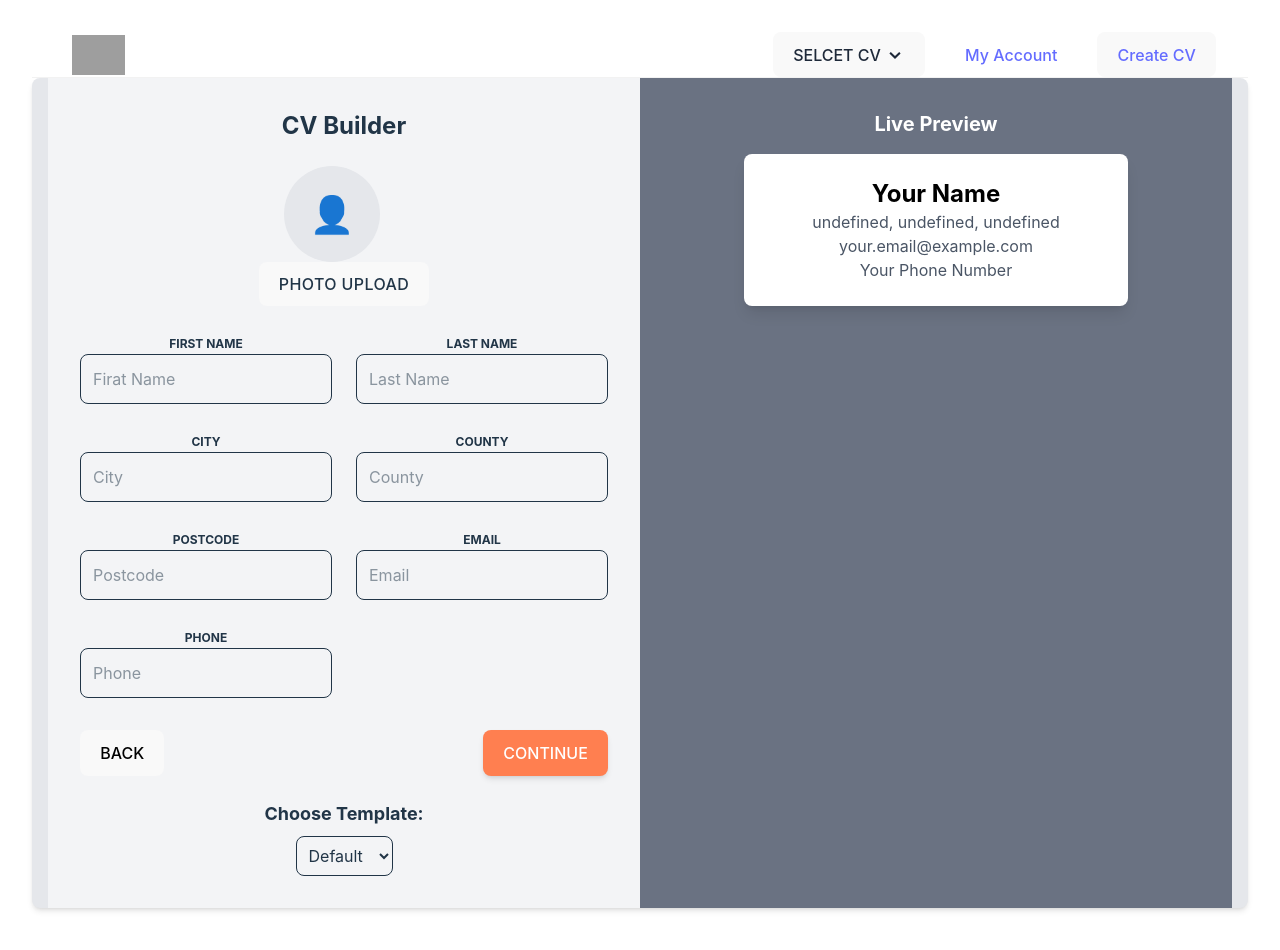
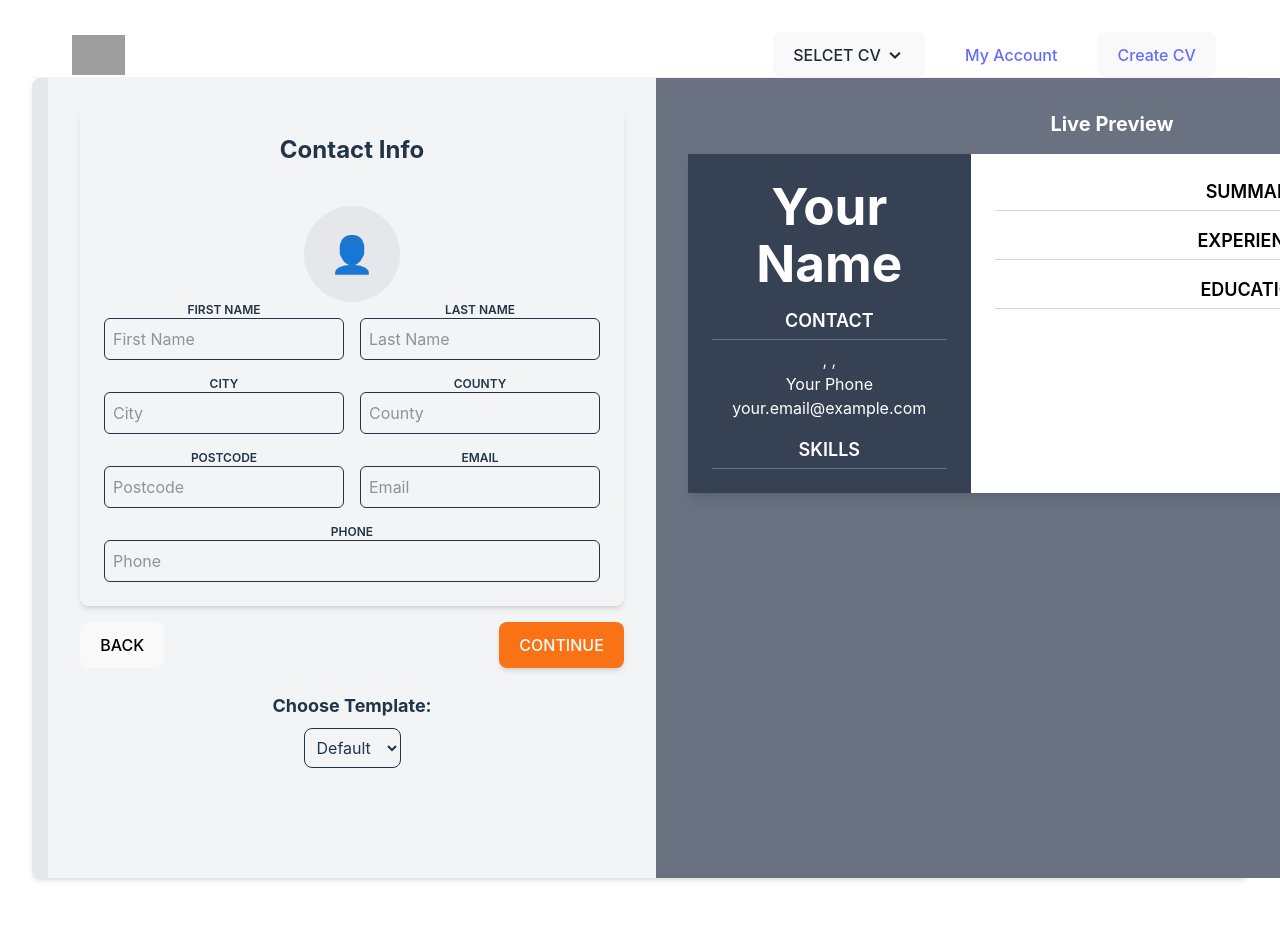
Before and after one commit to socovidiu/CV_Generator, a React (Vite) app in the folder cv-builder-frontend/: page /cvs in a window 1280 px wide. Shown: the top 950 px of the page. Built offline with nearby package versions, Linux system fonts and the light colour scheme; grey boxes are pictures that could not be loaded.

Commit message:
Add component for Contact Info form, add some styling for the preview

```diff
--- a/cv-builder-frontend/src/App.tsx
+++ b/cv-builder-frontend/src/App.tsx
@@ -7,7 +7,7 @@ import "./App.css";
 
 const App: React.FC = () => {
     return (
-        <div className="flex min-h-dvh flex-col antialiased min-h-screen ">
+        <div className="flex min-w-full flex-col antialiased min-h-screen ">
             {/* Navbar */}
             <Navbar />
 
--- a/cv-builder-frontend/src/components/ContactInfo.tsx
+++ b/cv-builder-frontend/src/components/ContactInfo.tsx
@@ -1,121 +1,149 @@
-import React from "react";
+import React, { useEffect, useState } from "react";
 import { UseFormRegister, FieldErrors, UseFormHandleSubmit } from "react-hook-form";
+import { ContactData } from "../types/CVtype";
 
 interface ContactInfoProps {
-    register: UseFormRegister<any>;
-    errors: FieldErrors;
-    handleSubmit: UseFormHandleSubmit<any>;
-    onSubmit: (data: any) => void;
-    editingId: string | null;
-    setSelectedTemplate: (value: string) => void;
+    register: UseFormRegister<ContactData>;
+    errors: FieldErrors<ContactData>;
+    handleSubmit: UseFormHandleSubmit<ContactData>;
+    onSubmit: (cvData: ContactData) => void;
+    photo: string | null;
+    setPhoto: (photo: string | null) => void;
 }
 
-const ContactInfo: React.FC<ContactInfoProps> = ({
-    register,
-    errors,
-    handleSubmit,
-    onSubmit,
-    editingId,
-    setSelectedTemplate
-}) => {
+const ContactInfo: React.FC<ContactInfoProps> = ({ register, errors, handleSubmit, onSubmit, photo, setPhoto }) => {
+
+
+    // Handle file selection
+    const handlePhotoUpload = (event: React.ChangeEvent<HTMLInputElement>) => {
+        const file = event.target.files?.[0];
+        if (file) {
+            const reader = new FileReader();
+            reader.onloadend = () => setPhoto(reader.result as string);
+            reader.readAsDataURL(file);
+        }
+    };
+
+
     return (
-        <div className="w-1/2 p-8 bg-gray-100">
-            <h2 className="text-2xl font-bold mb-6">CV Builder</h2>
+        <form onSubmit={handleSubmit(onSubmit)} className="flex flex-col items-center bg-gray-100 p-6 rounded-lg shadow-md w-full">
+            <h2 className="text-2xl font-bold mb-4">Contact Info</h2>
 
             {/* Photo Upload Section */}
-            <div className="flex flex-col items-center mt-6 space-y-3">
-                <div className="w-24 h-24 bg-gray-200 rounded-full flex items-center justify-center text-gray-500 text-4xl">👤</div>
-                <button className="px-6 py-2 text-sm font-semibold tracking-wide">PHOTO UPLOAD</button>
+            <div className="flex flex-col items-center mt-6">
+                <label htmlFor="photo-upload" className="cursor-pointer">
+                    {photo ? (
+                        <img
+                            src={photo}
+                            alt="Uploaded"
+                            className="w-24 h-24 rounded-full object-cover border border-gray-400"
+                        />
+                    ) : (
+                        <div className="w-24 h-24 bg-gray-200 rounded-full flex items-center justify-center text-gray-500 text-4xl">
+                            👤
                         </div>
-
-            <form onSubmit={handleSubmit(onSubmit)} className="space-y-4">
-                {/* Form Section */}
-                <div className="grid grid-cols-2 gap-6 mt-6">
-                    <div>
-                        <label className="text-xs font-bold uppercase">First Name</label>
+                    )}
+                </label>
                 <input
-                            {...register("firstName", { required: "First name is required" })}
-                            placeholder="First Name"
-                            className="w-full p-3 border rounded-lg focus:outline-none focus:ring-2 focus:ring-blue-500"
-                        />
-                    </div>
-                    <div>
-                        <label className="text-xs font-bold uppercase">Last Name</label>
-                        <input
-                            {...register("lastName", { required: "Last name is required" })}
-                            placeholder="Last Name"
-                            className="w-full p-3 border rounded-lg focus:outline-none focus:ring-2 focus:ring-blue-500"
+                    id="photo-upload"
+                    type="file"
+                    accept="image/*"
+                    className="hidden"
+                    onChange={handlePhotoUpload}
                 />
             </div>
 
-                    {/* Address Fields */}
+            {/* Grid Layout for Inputs */}
+            <div className="grid grid-cols-2 gap-4 w-full">
+                {/* First Name */}
                 <div>
-                        <label className="text-xs font-bold uppercase">City</label>
+                    <label className="block text-xs font-semibold">FIRST NAME</label>
+                    <input
+                        {...register("firstName", { required: "First name is required" })}
+                        className="w-full border rounded-md p-2"
+                        placeholder="First Name"
+                    />
+                    {errors.firstName && <p className="text-red-500 text-xs">{errors.firstName.message}</p>}
+                </div>
+
+                {/* Last Name */}
+                <div>
+                    <label className="block text-xs font-semibold">LAST NAME</label>
+                    <input
+                        {...register("lastName", { required: "Last name is required" })}
+                        className="w-full border rounded-md p-2"
+                        placeholder="Last Name"
+                    />
+                    {errors.lastName && <p className="text-red-500 text-xs">{errors.lastName.message}</p>}
+                </div>
+
+                {/* City */}
+                <div>
+                    <label className="block text-xs font-semibold">CITY</label>
                     <input
                         {...register("city", { required: "City is required" })}
+                        className="w-full border rounded-md p-2"
                         placeholder="City"
-                            className="w-full p-3 border rounded-lg focus:outline-none focus:ring-2 focus:ring-blue-500"
                     />
+                    {errors.city && <p className="text-red-500 text-xs">{errors.city.message}</p>}
                 </div>
+
+                {/* County */}
                 <div>
-                        <label className="text-xs font-bold uppercase">County</label>
+                    <label className="block text-xs font-semibold">COUNTY</label>
                     <input
                         {...register("county", { required: "County is required" })}
+                        className="w-full border rounded-md p-2"
                         placeholder="County"
-                            className="w-full p-3 border rounded-lg focus:outline-none focus:ring-2 focus:ring-blue-500"
                     />
-                    </div>
-                    <div>
-                        <label className="text-xs font-bold uppercase">Postcode</label>
-                        <input
-                            {...register("postcode", { required: "Postcode is required" })}
-                            placeholder="Postcode"
-                            className="w-full p-3 border rounded-lg focus:outline-none focus:ring-2 focus:ring-blue-500"
-                        />
+                    {errors.county && <p className="text-red-500 text-xs">{errors.county.message}</p>}
                 </div>
 
-                    {/* Contact Fields */}
+                {/* Postcode */}
                 <div>
-                        <label className="text-xs font-bold uppercase">Email</label>
+                    <label className="block text-xs font-semibold">POSTCODE</label>
                     <input
-                            {...register("email", { required: "Email is required" })}
+                        {...register("postcode", {
+                            required: "Postcode is required",
+                            pattern: { value: /^[A-Za-z0-9 ]{3,10}$/, message: "Invalid postcode format" }
+                        })}
+                        className="w-full border rounded-md p-2"
+                        placeholder="Postcode"
+                    />
+                    {errors.postcode && <p className="text-red-500 text-xs">{errors.postcode.message}</p>}
+                </div>
+
+                {/* Email */}
+                <div>
+                    <label className="block text-xs font-semibold">EMAIL</label>
+                    <input
+                        {...register("email", {
+                            required: "Email is required",
+                            pattern: { value: /^[\w-\.]+@([\w-]+\.)+[\w-]{2,4}$/, message: "Invalid email format" }
+                        })}
+                        className="w-full border rounded-md p-2"
                         placeholder="Email"
-                            className="w-full p-3 border rounded-lg focus:outline-none focus:ring-2 focus:ring-blue-500"
                     />
+                    {errors.email && <p className="text-red-500 text-xs">{errors.email.message}</p>}
                 </div>
-                    <div>
-                        <label className="text-xs font-bold uppercase">Phone</label>
+
+                {/* Phone */}
+                <div className="col-span-2">
+                    <label className="block text-xs font-semibold">PHONE</label>
                     <input
-                            {...register("phone")}
+                        {...register("phone", {
+                            required: "Phone number is required",
+                            pattern: { value: /^[0-9]{10,15}$/, message: "Invalid phone number" }
+                        })}
+                        className="w-full border rounded-md p-2"
                         placeholder="Phone"
-                            className="w-full p-3 border rounded-lg focus:outline-none focus:ring-2 focus:ring-blue-500"
                     />
+                    {errors.phone && <p className="text-red-500 text-xs">{errors.phone.message}</p>}
                 </div>
             </div>
 
-                {/* Buttons Section */}
-                <div className="flex justify-center gap-4 mt-8">
-                    <button className="px-8 py-3 border border-black text-black font-bold text-lg">BACK</button>
-                    <button type="submit"
-                        style={{ backgroundColor: 'coral' }}
-                        className="text-white px-5 py-2 rounded-lg shadow-md hover:bg-blue-600 transition">
-                        {editingId ? "Update CV" : "Create CV"}
-                    </button>
-                </div>
 
-                {/* Template Selector */}
-                <div className="mt-6">
-                    <h3 className="text-lg font-bold mb-2">Choose Template:</h3>
-                    <select className="p-2 border rounded-lg"
-                        onChange={(e) => setSelectedTemplate(e.target.value)}
-                    >
-                        <option value="default">Default</option>
-                        <option value="modern">Modern</option>
-                        <option value="dark">Dark</option>
-                    </select>
-                </div>
         </form>
-        </div>
     );
 };
 
--- a/cv-builder-frontend/src/pages/CvManager.tsx
+++ b/cv-builder-frontend/src/pages/CvManager.tsx
@@ -3,7 +3,9 @@ import { useForm } from "react-hook-form";
 import { ContactData } from "../types/CVtype";
 import ContactInfo from "../components/ContactInfo";
 
-const templates = {
+type TemplateTypes = "default" | "modern" | "dark";
+
+const templates: Record<TemplateTypes, string> = {
     default: "bg-white text-black p-6 rounded-lg shadow-lg",
     modern: "bg-gray-200 text-black p-6 rounded-lg shadow-lg border-l-4 border-blue-500",
     dark: "bg-gray-900 text-white p-6 rounded-lg shadow-lg"
@@ -12,7 +14,8 @@ const templates = {
 const CvManager: React.FC = () => {
     const { register, handleSubmit, setValue, watch, reset, formState: { errors } } = useForm<ContactData>();
     const [editingId, setEditingId] = useState<string | null>(null);
-    const [selectedTemplate, setSelectedTemplate] = useState<keyof typeof templates>("default");
+    const [selectedTemplate, setSelectedTemplate] = useState<TemplateTypes>("default");
+    const [photo, setPhoto] = useState<string | null>(null);
 
     // Watch form values for live preview
     const formValues = watch();
@@ -23,95 +26,31 @@ const CvManager: React.FC = () => {
     };
 
     return (
-        <div className="min-h-screen flex">
-            {/* Left Section - Form Inputs */}
-            <div className="w-1/2 p-8 bg-gray-100">
-                <h2 className="text-2xl font-bold mb-6">CV Builder</h2>
+        <div className="min-h-screen w-[1520px] flex">
+            {/* Left Section - Contact Form */}
+            <div className="w-2/5 p-8 bg-gray-100 flex flex-col">
+                <ContactInfo
+                    register={register}
+                    errors={errors}
+                    handleSubmit={handleSubmit}
+                    onSubmit={onSubmit}
+                    photo={photo}
+                    setPhoto={setPhoto}
+                />
 
-                 {/* Photo Upload Section */}
-                <div className="flex flex-col items-center mt-6 space-x-6">
-                    <div className="w-24 h-24 bg-gray-200 rounded-full flex items-center justify-center text-gray-500 text-4xl">👤</div>
-                    <button className="px-6 py-2 text-sm font-semibold tracking-wide">PHOTO UPLOAD</button>
-                </div>
-                <form onSubmit={handleSubmit(onSubmit)} className="space-y-4">
+                {/* Buttons Section */}
+                <div className="flex justify-between mt-4">
+                    <button className="px-8 py-3 border border-black text-black font-bold text-lg">BACK</button>
 
-                    {/* Form Section */}
-                    <div className="grid grid-cols-2 gap-6 mt-6">
-                        <div>
-                            <label className="text-xs font-bold uppercase">First Name</label>
-                            <input
-                                {...register("firstName", { required: "Name is required" })}
-                                placeholder="Firat Name"
-                                className="w-full p-3 border rounded-lg focus:outline-none focus:ring-2 focus:ring-blue-500"
-                            />
-                        </div>
-                        <div>
-                            <label className="text-xs font-bold uppercase">Last Name</label>
-                            <input
-                                {...register("lastName", { required: "Name is required" })}
-                                placeholder="Last Name"
-                                className="w-full p-3 border rounded-lg focus:outline-none focus:ring-2 focus:ring-blue-500"
-                            />
-                        </div>
-                        {/* Adress */}
-                        <div>
-                            <label className="text-xs font-bold uppercase">City</label>
-                            <input
-                                {...register("city", { required: "City is required" })}
-                                placeholder="City"
-                                className="w-full p-3 border rounded-lg focus:outline-none focus:ring-2 focus:ring-blue-500"
-                            />
-                        </div>
-                        <div>
-                            <label className="text-xs font-bold uppercase">County</label>
-                            <input
-                                {...register("county", { required: "County is required" })}
-                                placeholder="County"
-                                className="w-full p-3 border rounded-lg focus:outline-none focus:ring-2 focus:ring-blue-500"
-                            />
-                        </div>
-                        <div>
-                            <label className="text-xs font-bold uppercase">Postcode</label>
-                            <input
-                                {...register("postcode", { required: "Postcode is required" })}
-                                placeholder="Postcode"
-                                className="w-full p-3 border rounded-lg focus:outline-none focus:ring-2 focus:ring-blue-500"
-                            />
-                        </div>
-                        {/* Contacts */}
-                        <div>
-                            <label className="text-xs font-bold uppercase">Email</label>
-                            <input
-                                {...register("email", { required: "Email is required" })}
-                                placeholder="Email"
-                                className="w-full p-3 border rounded-lg focus:outline-none focus:ring-2 focus:ring-blue-500"
-                            />
-                        </div>
-                        {errors.email && <p className="text-red-500 text-sm">{errors.email.message}</p>}
-                        <div>
-                            <label className="text-xs font-bold uppercase">Phone</label>
-                            <input
-                                {...register("phone")}
-                                placeholder="Phone"
-                                className="w-full p-3 border rounded-lg focus:outline-none focus:ring-2 focus:ring-blue-500"
-                            />
-                        </div>
-
-
-
-                        {/* <input {...register("education")} placeholder="Education" className="w-full p-3 border rounded-lg focus:outline-none focus:ring-2 focus:ring-blue-500" />
-                        <input {...register("experience")} placeholder="Experience" className="w-full p-3 border rounded-lg focus:outline-none focus:ring-2 focus:ring-blue-500" />
-                        <input {...register("skills")} placeholder="Skills" className="w-full p-3 border rounded-lg focus:outline-none focus:ring-2 focus:ring-blue-500" /> */}
-                        {/* Buttons Section */}
-
-                    </div>
-                </form>
-                <div className="flex justify-between mt-8">
-                    <button className="px-8 py-3 border border-black text-black font-bold text-lg">BACK</button>
-                    <button type="submit"
-                        style={{backgroundColor: 'coral'}}
-                        className="text-white px-5 py-2 rounded-lg shadow-md hover:bg-blue-600 transition">
-                        {/* {editingId ? "Continue" : "Create CV"} */}
+                    <button
+                        type="submit"
+                        className="px-6 py-2 rounded-md shadow-md transition text-white"
+                        style={{
+                            backgroundColor: Object.keys(errors).length > 0 ? "#d1d5db" : "#f97316",  // Gray if errors exist, Orange otherwise
+                            cursor: Object.keys(errors).length > 0 ? "not-allowed" : "pointer"
+                        }}
+                        disabled={Object.keys(errors).length > 0}
+                    >
                         CONTINUE
                     </button>
                 </div>
@@ -120,7 +59,7 @@ const CvManager: React.FC = () => {
                 <div className="mt-6">
                     <h3 className="text-lg font-bold mb-2">Choose Template:</h3>
                     <select className="p-2 border rounded-lg"
-                        onChange={(e) => setSelectedTemplate(e.target.value as keyof typeof templates)}
+                        onChange={(e) => setSelectedTemplate(e.target.value as TemplateTypes)}
                     >
                         <option value="default">Default</option>
                         <option value="modern">Modern</option>
@@ -130,21 +69,43 @@ const CvManager: React.FC = () => {
             </div>
 
             {/* Right Section - CV Preview */}
-            <div className="w-1/2 p-8 bg-gray-500 text-white flex flex-col items-center">
+            <div className="w-3/5 p-8 bg-gray-500 text-white flex flex-col items-center">
                 <h2 className="text-xl font-bold mb-4">Live Preview</h2>
-                <div className={`w-96 ${templates[selectedTemplate]}`}>
-                    <h3 className="text-2xl font-bold">{(formValues.firstName + formValues.lastName)|| "Your Name"}</h3>
-                    <p className="text-gray-600">
-                        {(formValues.city + ", " + formValues.county+ ", " + formValues.postcode) || "Adress"}
-                    </p>
-                    <p className="text-gray-600">{formValues.email || "your.email@example.com"}</p>
-                    <p className="text-gray-600">{formValues.phone || "Your Phone Number"}</p>
-                    {/* <h4 className="font-semibold mt-4">Education</h4>
-                    <p>{formValues.education || "Your education details"}</p>
-                    <h4 className="font-semibold mt-4">Experience</h4>
-                    <p>{formValues.experience || "Your work experience"}</p>
-                    <h4 className="font-semibold mt-4">Skills</h4>
-                    <p>{formValues.skills || "Your skills"}</p> */}
+                <div className="w-[1000px] max-w-full flex shadow-lg">
+                    {/* Left Sidebar - Contact & Skills */}
+                    <div className="w-1/3 bg-gray-700 text-white p-6">
+                        <h1 className="text-3xl font-bold text-center mb-4">
+                            {formValues.firstName || "Your"} {formValues.lastName || "Name"}
+                        </h1>
+                        {photo && (
+                            <img
+                                src={photo}
+                                alt="Profile"
+                                className="w-24 h-24 rounded-full mx-auto mb-4 object-cover border-2 border-white"
+                            />
+                        )}
+                        {/* Contact Section */}
+                        <h3 className="font-semibold text-lg border-b border-gray-500 pb-1">CONTACT</h3>
+                        <p className="mt-2">{formValues.city}, {formValues.county}, {formValues.postcode}</p>
+                        <p>{formValues.phone || "Your Phone"}</p>
+                        <p>{formValues.email || "your.email@example.com"}</p>
+
+                        {/* Skills Section */}
+                        <h3 className="font-semibold text-lg border-b border-gray-500 pb-1 mt-4">SKILLS</h3>
+                        {/* <p>{formValues.skills || "Your skills"}</p> */}
+                    </div>
+
+                    {/* Right Section - Summary, Experience, Education */}
+                    <div className="w-2/3 bg-white text-black p-6">
+                        <h3 className="font-semibold text-lg border-b border-gray-300 pb-1">SUMMARY</h3>
+                        {/* <p className="mt-2">{formValues.summary || "Your summary here..."}</p> */}
+
+                        <h3 className="font-semibold text-lg border-b border-gray-300 pb-1 mt-4">EXPERIENCE</h3>
+                        {/* <p>{formValues.experience || "Your work experience..."}</p> */}
+
+                        <h3 className="font-semibold text-lg border-b border-gray-300 pb-1 mt-4">EDUCATION</h3>
+                        {/* <p>{formValues.education || "Your education details..."}</p> */}
+                    </div>
                 </div>
             </div>
         </div>
```
Lines whose indentation alone changed are shown as unchanged.
